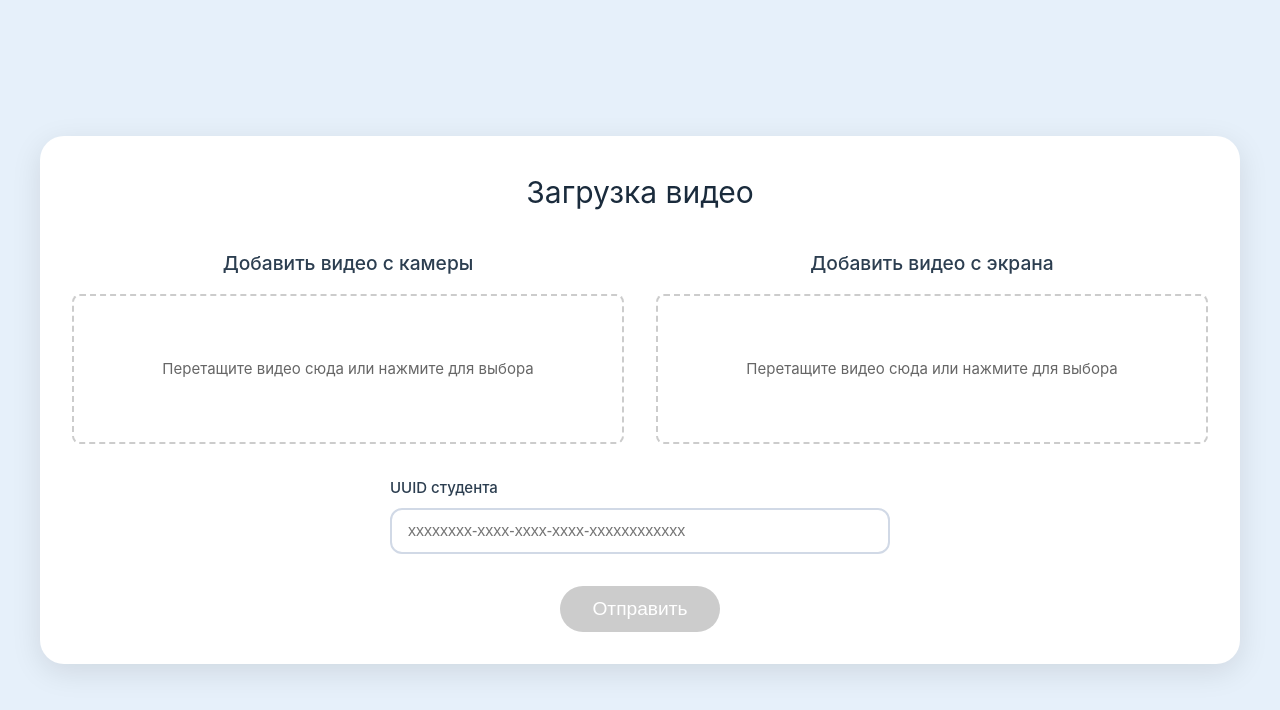
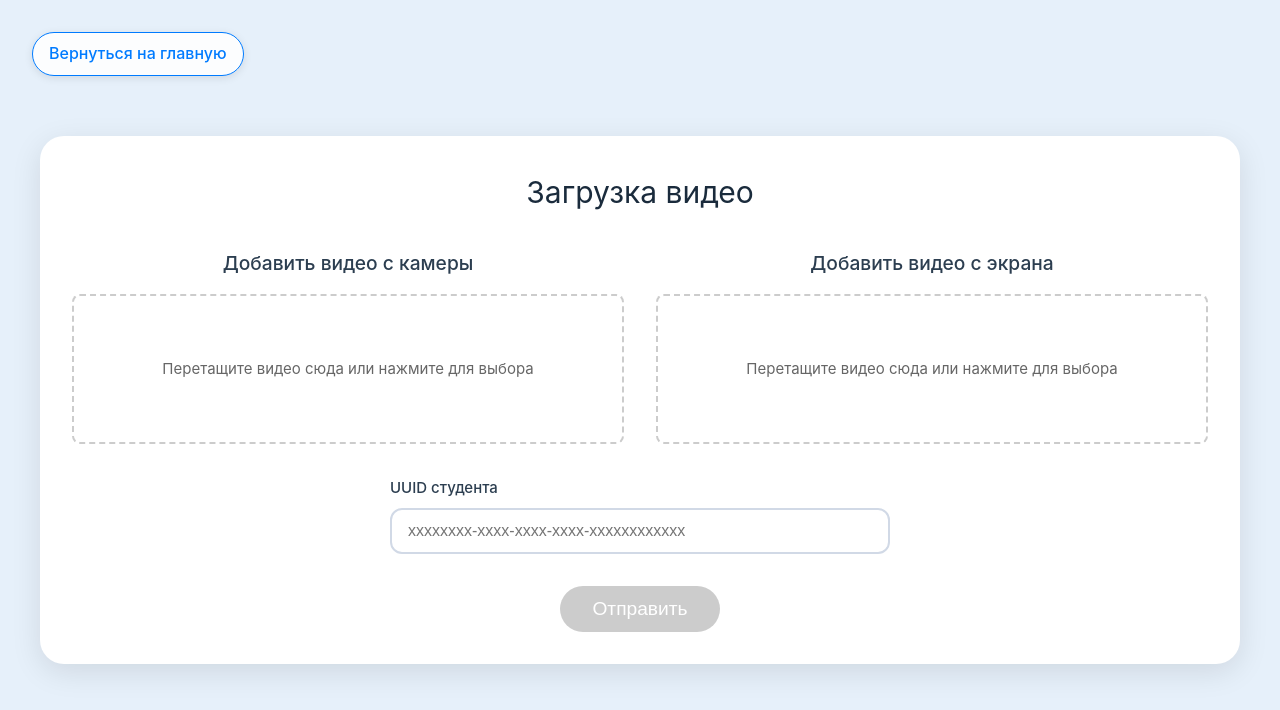
Before and after one commit to moevm/mse1h2026-proc-gaze, a Vue app in the folder frontend/: page /upload-video in a window 1280 px wide. Shown: the top 710 px of the page. Built offline with nearby package versions, Linux system fonts and the light colour scheme.

Commit message:
feat: add return button on UploadPlayerView to MainView

```diff
--- a/frontend/src/views/UploadPlayerView.vue
+++ b/frontend/src/views/UploadPlayerView.vue
@@ -1,5 +1,8 @@
 <template>
   <div class="upload-view">
+
+    <div class="back-button" @click="goToMain">Вернуться на главную</div>
+
     <div class="content-card">
       <h1 class="title">Загрузка видео</h1>
 
@@ -299,6 +302,10 @@ const canSubmit = computed(() =>
 const submit = () => {
   if (!canSubmit.value) return
   //API запрос
+  goToMain()
+}
+
+const goToMain = () => {
   router.push({ name: 'MainView' })
 }
 </script>
@@ -311,6 +318,29 @@ const submit = () => {
   align-items: center;
   justify-content: center;
   padding: 2rem;
+}
+
+.back-button {
+  position: absolute;
+  top: 2rem;
+  left: 2rem;
+  padding: 0.5rem 1rem;
+  background-color: rgba(255, 255, 255, 0.9);
+  color: #007bff;
+  border: 1px solid #007bff;
+  border-radius: 30px;
+  cursor: pointer;
+  font-size: 1rem;
+  font-weight: 500;
+  box-shadow: 0 2px 8px rgba(0, 0, 0, 0.1);
+  transition: background-color 0.2s, color 0.2s;
+  z-index: 10;
+}
+
+.back-button:hover {
+  background-color: #007bff;
+  color: white;
+  border-color: #007bff;
 }
 
 .content-card {
```
